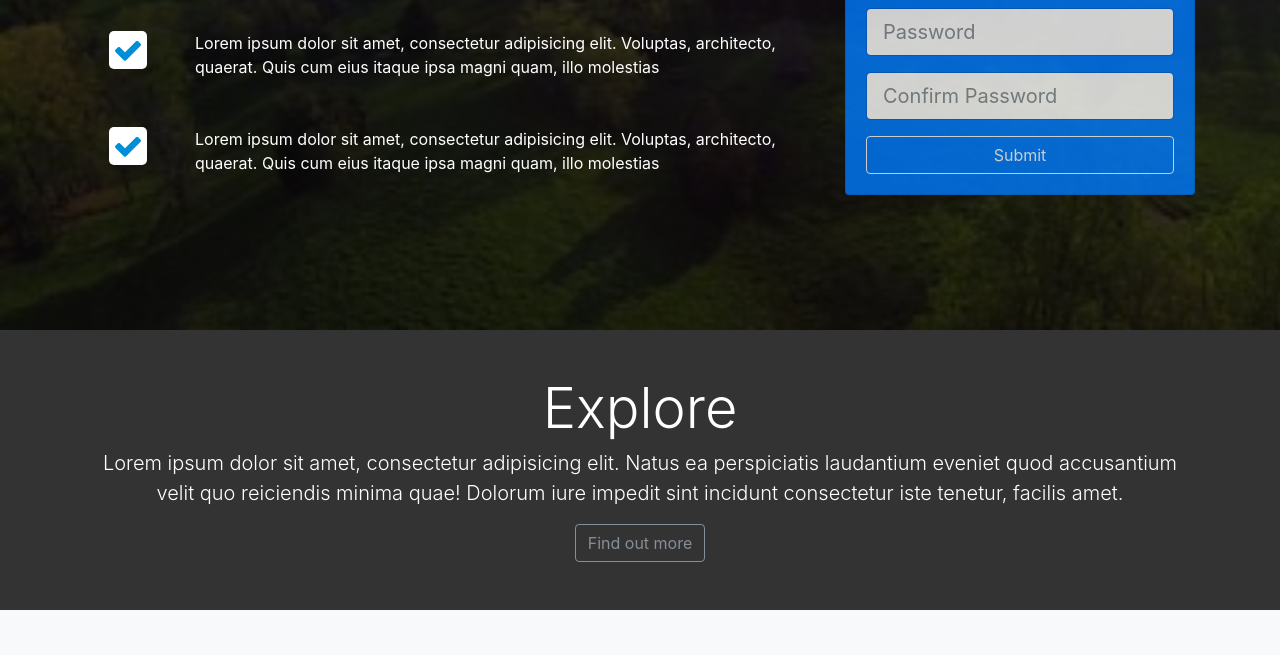
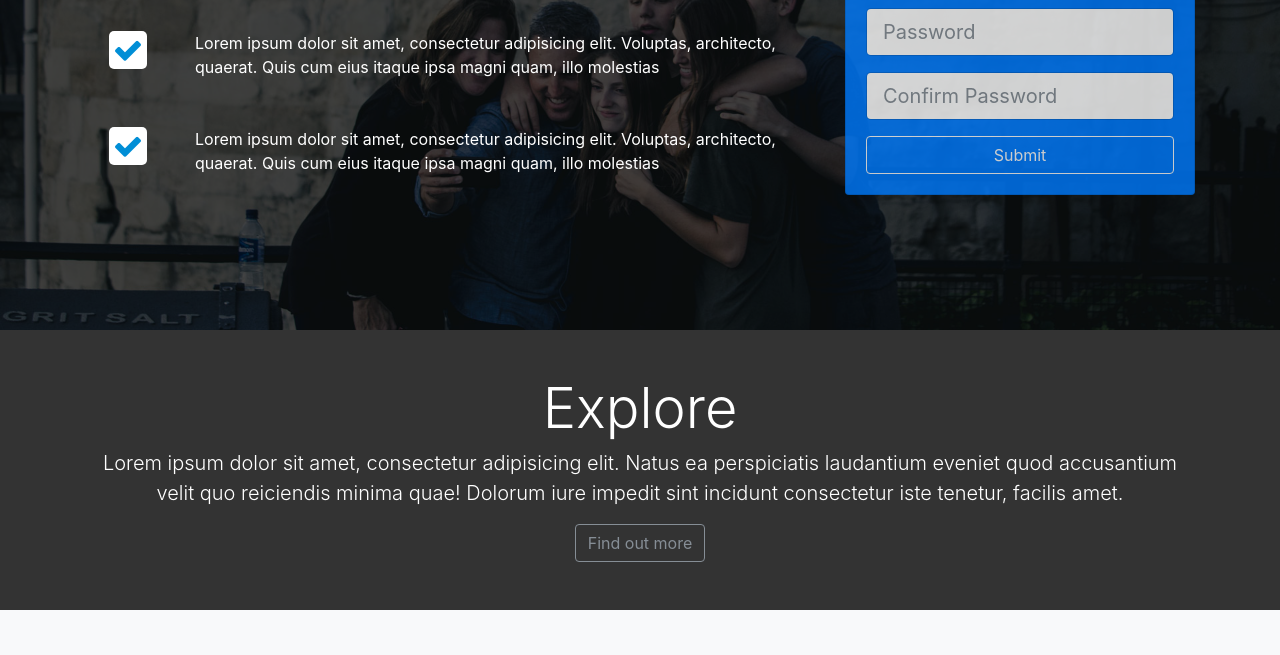
Before and after one commit to jbridwell/Tellus_app, a website: page src/index.html in a window 1280 px wide. Shown: the part 370-1025 px from the top of the page. Drawn offline with Linux system fonts and the light colour scheme.

Commit message:
Added environmental changes for Gulp

```diff
--- a/src/css/style.css
+++ b/src/css/style.css
@@ -7,7 +7,7 @@ body {
   opacity: 0.8; }
 
 #home-section {
-  background: url("../img/tellus_0002.jpg") no-repeat;
+  background: url("../img/home.jpg") no-repeat;
   background-size: cover;
   background-attachment: fixed;
   min-height: 700px; }
```
